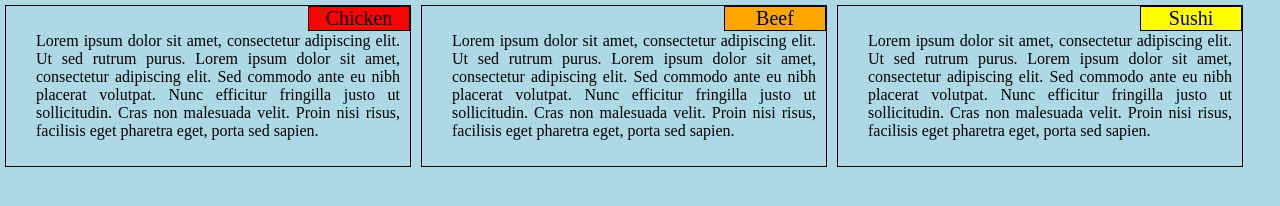
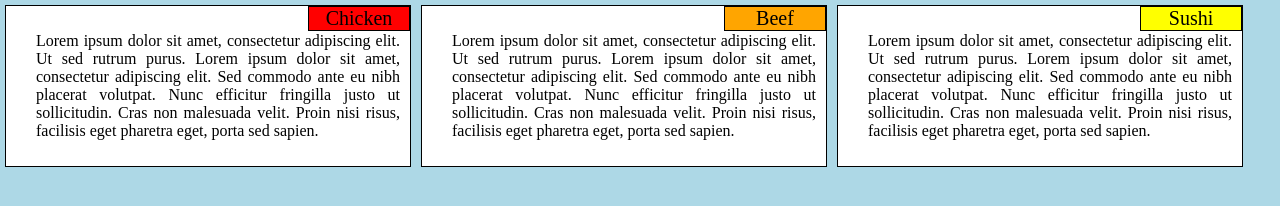
Before and after one commit to naruto3608/crs-lesson2, a plain HTML site: page index.html in a window 1280 px wide. Drawn offline with Linux system fonts and the light colour scheme.

Commit message:
Update style.css

```diff
--- a/css/style.css
+++ b/css/style.css
@@ -72,6 +72,6 @@ span {
     position: relative;
     margin: 5px;
     border: 1px solid black;
-    background-color: creme;
+    background-color: white;
     padding-left: 20px;
 }
```
